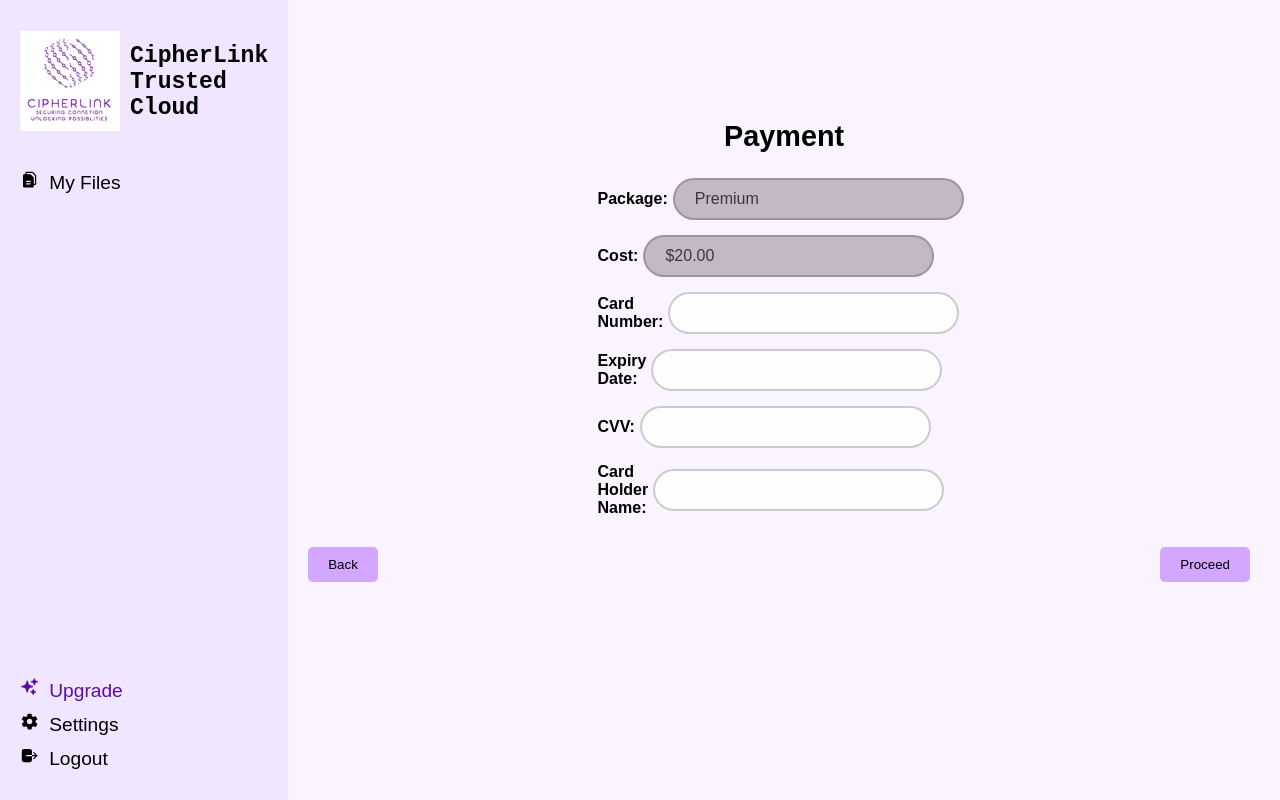
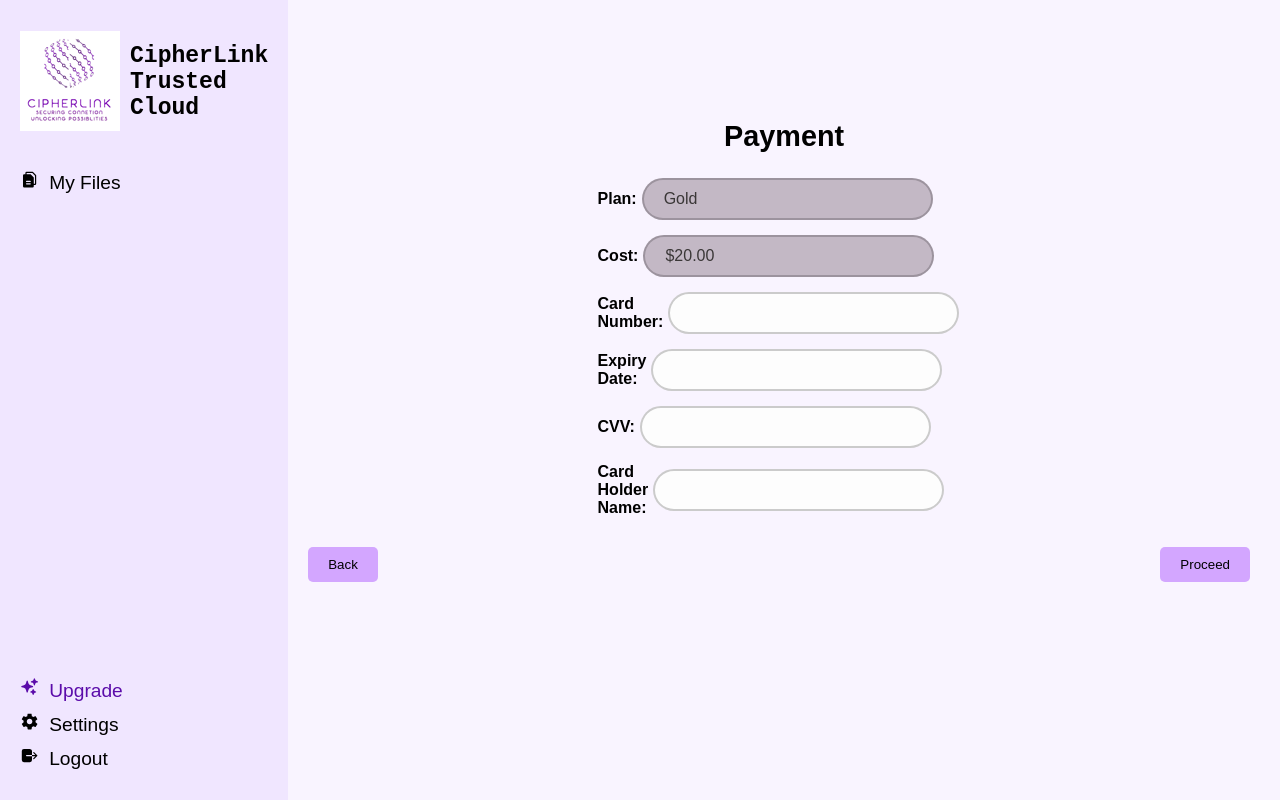
Before and after one commit to Poopedy/FYP-24-S2-05, a React (Vite) app: page /userpayment in a window 1280 px wide. Built offline with nearby package versions, Linux system fonts and the light colour scheme.

Commit message:
Update UserPayment JSX

```diff
--- a/src/pages/UserPayment/UserPayment.jsx
+++ b/src/pages/UserPayment/UserPayment.jsx
@@ -52,11 +52,11 @@ const UserPayment = () => {
           <h2>Payment</h2>
           <form>
           <label>
-              Package:
+              Plan:
               <input
                 type="text"
-                name="package"
-                placeholder="Premium"
+                name="Plan"
+                placeholder="Gold"
                 className='input-readOnly' readOnly
               />
             </label>
```
